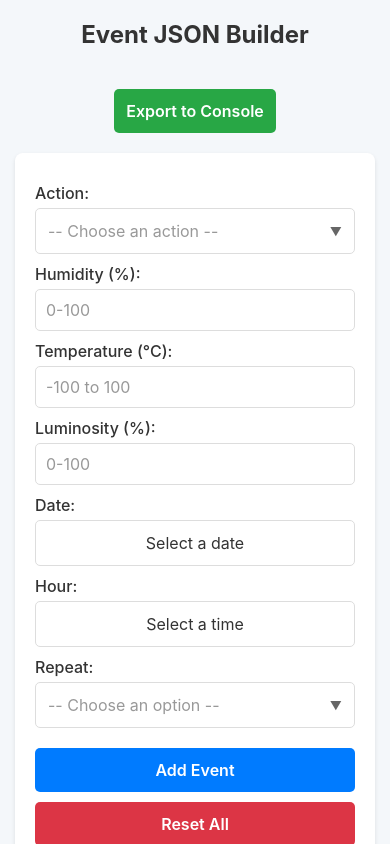
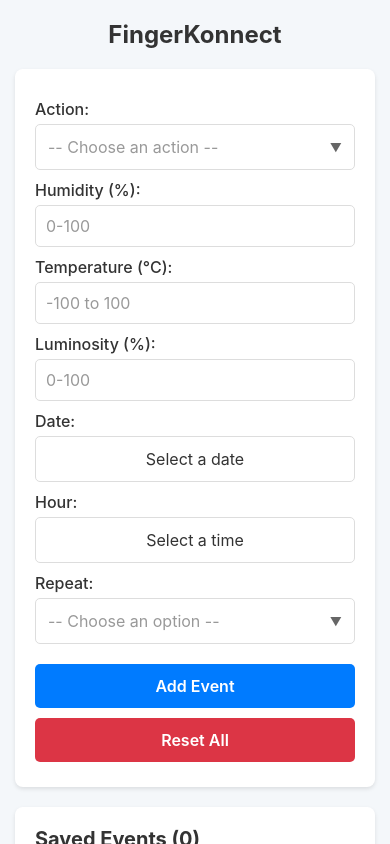
Before and after one commit to gatiengnv/ConnectedFinger, a React Native app: screen / in a window 390 px wide. Built offline with nearby package versions, Linux system fonts and the light colour scheme.

Commit message:
Name app FingerKonnect

```diff
--- a/App.tsx
+++ b/App.tsx
@@ -311,13 +311,6 @@
     resetForm();
   };
 
-  const exportToConsole = () => {
-    const jsonData = JSON.stringify({ events }, null, 2);
-    console.log('=== EVENTS JSON ===');
-    console.log(jsonData);
-    Alert.alert('Success', 'Data has been exported to console. Check your application logs.');
-  };
-
   const handleDateChange = (event: any, newDate?: Date) => {
     setShowDatePicker(Platform.OS === 'ios');
     if (newDate) {
@@ -357,18 +350,7 @@
   return (
     <View style={[styles.container, { paddingTop: safeAreaInsets.top }]}>
       <ScrollView style={styles.scrollView}>
-        <Text style={styles.title}>Event JSON Builder</Text>
-
-        {/* Export button */}
-        <View style={styles.fileActions}>
-          <TouchableOpacity
-            style={styles.saveButton}
-            onPress={exportToConsole}
-            accessibilityState={{ disabled: false }}
-          >
-            <Text style={styles.buttonText}>Export to Console</Text>
-          </TouchableOpacity>
-        </View>
+        <Text style={styles.title}>FingerKonnect</Text>
 
         {/* Form */}
         <View style={styles.form}>
@@ -784,17 +766,6 @@
     marginVertical: 20,
     color: '#333',
   },
-  fileActions: {
-    flexDirection: 'row',
-    justifyContent: 'center',
-    marginVertical: 20,
-  },
-  saveButton: {
-    backgroundColor: '#28a745',
-    padding: 12,
-    borderRadius: 5,
-    marginHorizontal: 10,
-  },
   form: {
     backgroundColor: 'white',
     padding: 20,
```
